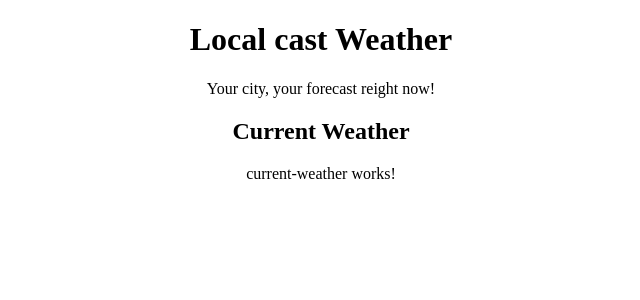
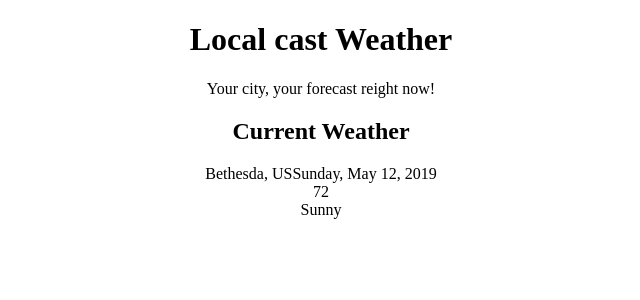
Before and after one commit to AdelaSeb/local-weather-app, an Angular app: page / in a window 1280 px wide. Shown: the top 300 px of the page, without its empty margins (319-959 px from the left). Built offline with nearby package versions, Linux system fonts and the light colour scheme.

Commit message:
interface and service

```diff
--- a/src/app/current-weather/current-weather.component.html
+++ b/src/app/current-weather/current-weather.component.html
@@ -1,3 +1,14 @@
-<p>
-  current-weather works!
-</p>
+<div>
+  <div>
+    <span>{{current.city}}, {{current.country}}</span>
+    <span>{{current.date | date:'fullDate'}}</span>
+  </div>
+</div>
+
+<div>
+  <div>
+    <img [src]='current.image'/>
+    <span>{{current.temperature}}</span>
+  </div>
+  <div>{{current.description}}</div>
+</div>
--- a/src/app/current-weather/current-weather.component.ts
+++ b/src/app/current-weather/current-weather.component.ts
@@ -1,13 +1,23 @@
 import { Component, OnInit } from '@angular/core';
-
+import { ICurrentWeather} from '../icurrent-weather';
 @Component({
   selector: 'app-current-weather',
   templateUrl: './current-weather.component.html',
   styleUrls: ['./current-weather.component.css']
 })
 export class CurrentWeatherComponent implements OnInit {
+  current: ICurrentWeather
+  constructor() {
+    this.current = {
+      city: 'Bethesda',
+      country: 'US',
+      date: new Date(),
+      image: '',
+      temperature: 72,
+      description: 'Sunny'
+    }
 
-  constructor() { }
+  }
 
   ngOnInit() {
   }
--- /dev/null
+++ b/src/app/icurrent-weather.ts
@@ -0,0 +1,9 @@
+export interface ICurrentWeather {
+    city : string
+    country : string
+    date : Date
+    image : string
+    temperature : number
+    description : string
+
+}
```
Also changed, not shown: src/app/weather.service.ts (added, +9 -0 lines), 1 other file (tests, documents, lock files or other folders).
